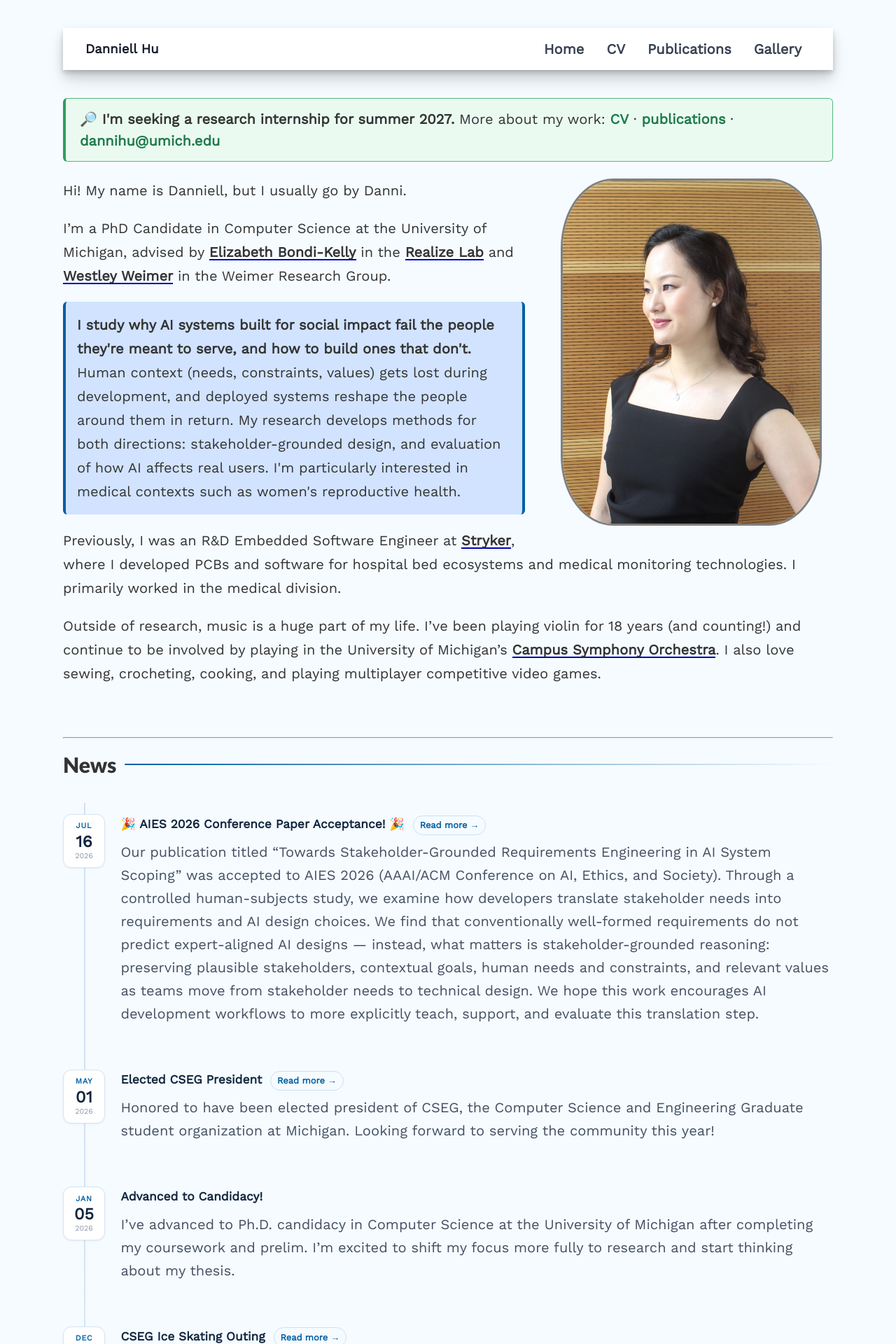
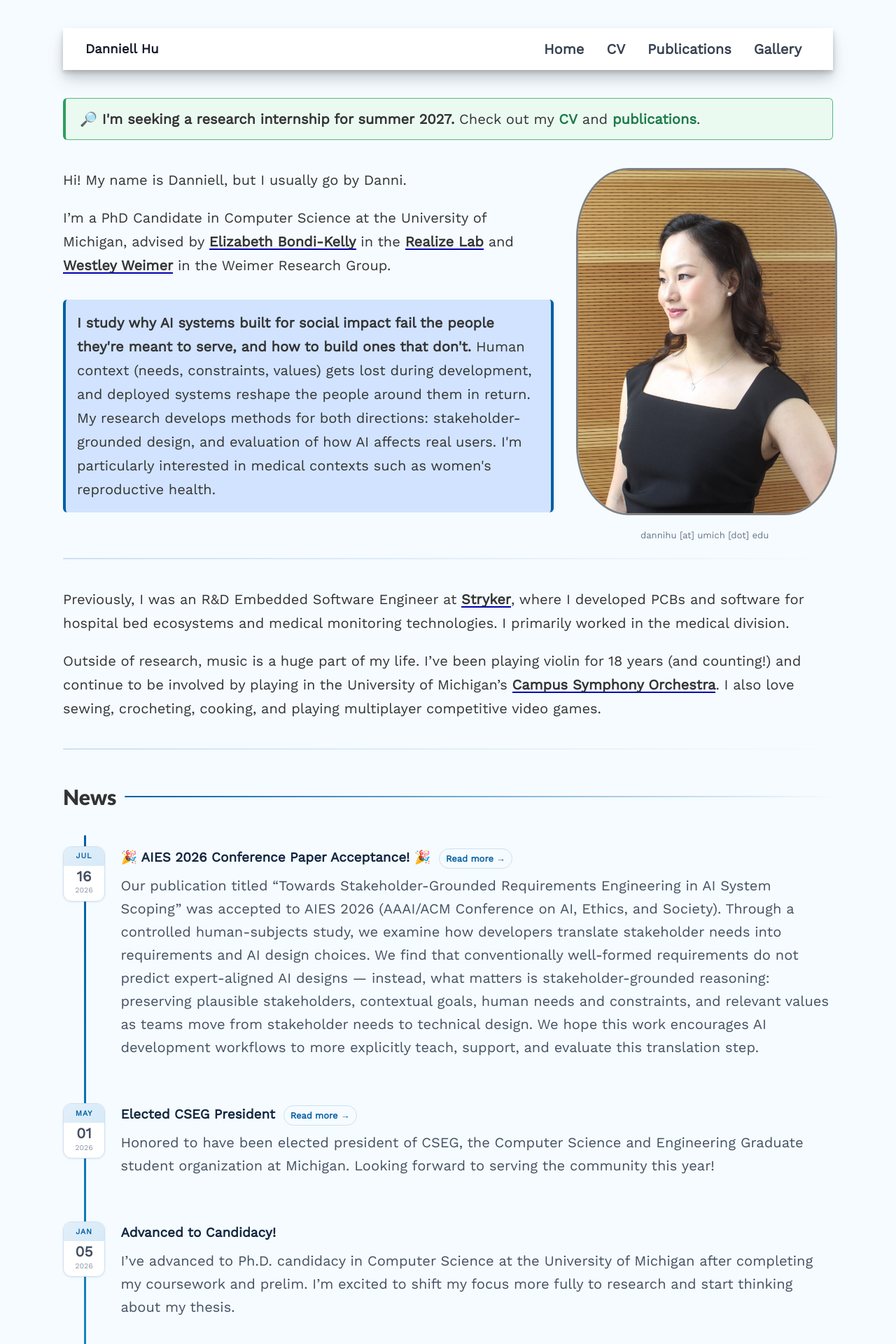
Before and after one commit to Dannihu01/dannihu01.github.io, a Jekyll site: the page built from index.md, in a window 1280 px wide. Shown: the top 1920 px of the page at 70% size. Built offline with Jekyll 4.4.1, drawn with Linux system fonts in a browser that asks for light colours; nearby versions of some CDN libraries.

Commit message:
add email contact

```diff
--- a/assets/css/_sass/home.scss
+++ b/assets/css/_sass/home.scss
@@ -8,8 +8,18 @@
   border-right: 4px solid #005fa3;
   padding: 1rem;
   border-radius: 6px;
-  margin: 1rem 2rem 1rem 0;
-  max-width: 620px;
+  margin: 2rem 0;
+  display: flow-root;
+}
+
+/* Subtle divider between home page sections */
+.section-rule {
+  border: none;
+  height: 2px;
+  background: linear-gradient(to right, #cfe0f2, transparent);
+  border-radius: 2px;
+  margin: 2.5rem 0;
+  clear: both;
 }
 
 /* "Open to internships" banner */
@@ -19,7 +29,7 @@
   border-left: 4px solid #2f9e5f;
   padding: 0.85rem 1.25rem;
   border-radius: 6px;
-  margin: 1.5rem 0;
+  margin: 1.5rem 0 2.5rem;
   clear: right;
   line-height: 1.55;
 
@@ -59,8 +69,9 @@
   top: 0.5rem;
   bottom: 0.5rem;
   left: 1.85rem;
-  width: 2px;
-  background: linear-gradient(to bottom, #cfe0f2, #eef4fb);
+  width: 3px;
+  border-radius: 3px;
+  background: linear-gradient(to bottom, #005fa3, #1e9bd7 40%, #59b783 80%, #eafaf1);
 }
 
 /* Each row: date badge | content */
@@ -79,16 +90,20 @@
   justify-content: center;
   text-align: center;
   height: fit-content;
-  padding: 0.45rem 0.3rem 0.4rem;
+  padding: 0;
+  overflow: hidden;
   background: #fff;
-  border: 1px solid #d6e4f2;
+  border: 1px solid #cfe0f2;
   border-radius: 12px;
-  box-shadow: 0 1px 3px rgba(18, 38, 63, 0.06);
+  box-shadow: 0 1px 3px rgba(18, 38, 63, 0.08);
   position: relative;
   z-index: 1;
 }
 
 .news-date__month {
+  width: 100%;
+  padding: 0.3rem 0 0.24rem;
+  background: linear-gradient(135deg, #e3eff9, #d5eaf8);
   font-size: 0.68rem;
   font-weight: 700;
   letter-spacing: 0.07em;
@@ -97,13 +112,15 @@
 }
 
 .news-date__day {
-  font-size: 1.45rem;
-  font-weight: 800;
+  padding-top: 0.3rem;
+  font-size: 1.3rem;
+  font-weight: 700;
   line-height: 1.05;
-  color: #12263f;
+  color: #445061;
 }
 
 .news-date__year {
+  padding-bottom: 0.35rem;
   font-size: 0.66rem;
   color: #8a97a5;
 }
@@ -119,7 +136,7 @@
 
 .news-title {
   font-weight: 700;
-  font-size: 1.08rem;
+  font-size: 1.18rem;
   color: #12263f;
 }
 
@@ -185,7 +202,15 @@
     padding: 0.25rem 0.6rem;
   }
 
-  .news-date__day { font-size: 1rem; }
+  .news-date__month {
+    width: auto;
+    padding: 0;
+    background: none;
+    color: #005fa3;
+  }
+
+  .news-date__day { font-size: 1rem; padding-top: 0; }
+  .news-date__year { padding-bottom: 0; }
   .news-date__month,
   .news-date__year { font-size: 0.75rem; }
 }
--- a/assets/css/_sass/profile.scss
+++ b/assets/css/_sass/profile.scss
@@ -7,6 +7,25 @@
     margin-bottom: 1rem;
     // border-radius: 0px;
     border-radius: 20%;
+}
+
+/* Photo + contact caption block */
+.profile-card {
+    width: 33.33%;
+    margin-left: 2rem;
+    margin-bottom: 1.25rem;
+    text-align: center;
+
+    .profile {
+        width: 100%;
+        margin: 0;
+    }
+}
+
+.profile-contact {
+    margin: 0.5rem 0 0;
+    font-size: 0.82rem;
+    color: #667586;
 }
 
 .left {
@@ -25,5 +44,13 @@
       width: 40%;
     }
 
+    .profile-card {
+      width: 40%;
+
+      .profile {
+        width: 100%;
+      }
+    }
+
   }
 }
--- a/index.md
+++ b/index.md
@@ -6,12 +6,14 @@ published: true
 
 <div class="availability-note">
   <strong>🔎 I'm seeking a research internship for summer 2027.</strong>
-  More about my work: <a href="{{ '/CV/' | relative_url }}">CV</a> ·
-  <a href="{{ '/publications/' | relative_url }}">publications</a> ·
-  <a href="mailto:dannihu@umich.edu">dannihu@umich.edu</a>
+  Check out my <a href="{{ '/CV/' | relative_url }}">CV</a> and
+  <a href="{{ '/publications/' | relative_url }}">publications</a>.
 </div>
 
-<img class="profile right" width="33.33%" src="{{ '/assets/images/danni_profile.jpg' | relative_url }}" alt="Danniell Hu">
+<div class="profile-card right">
+  <img class="profile" src="{{ '/assets/images/danni_profile.jpg' | relative_url }}" alt="Danniell Hu">
+  <p class="profile-contact">dannihu [at] umich [dot] edu</p>
+</div>
 
 Hi! My name is Danniell, but I usually go by Danni.
 
@@ -25,13 +27,13 @@ I'm a PhD Candidate in Computer Science at the University of Michigan, advised b
 </div>
 
 
+<hr class="section-rule">
+
 Previously, I was an R&D Embedded Software Engineer at [**Stryker**](https://www.stryker.com/us/en/index.html), where I developed PCBs and software for hospital bed ecosystems and medical monitoring technologies. I primarily worked in the medical division.
 
 Outside of research, music is a huge part of my life. I've been playing violin for 18 years (and counting!) and continue to be involved by playing in the University of Michigan's [**Campus Symphony Orchestra**](https://sites.google.com/a/umich.edu/campus-orchestras/). I also love sewing, crocheting, cooking, and playing multiplayer competitive video games.
 
-<br>
-
----
+<hr class="section-rule">
 
 <div class="news-section-heading"><h2>News</h2></div>
 
```
